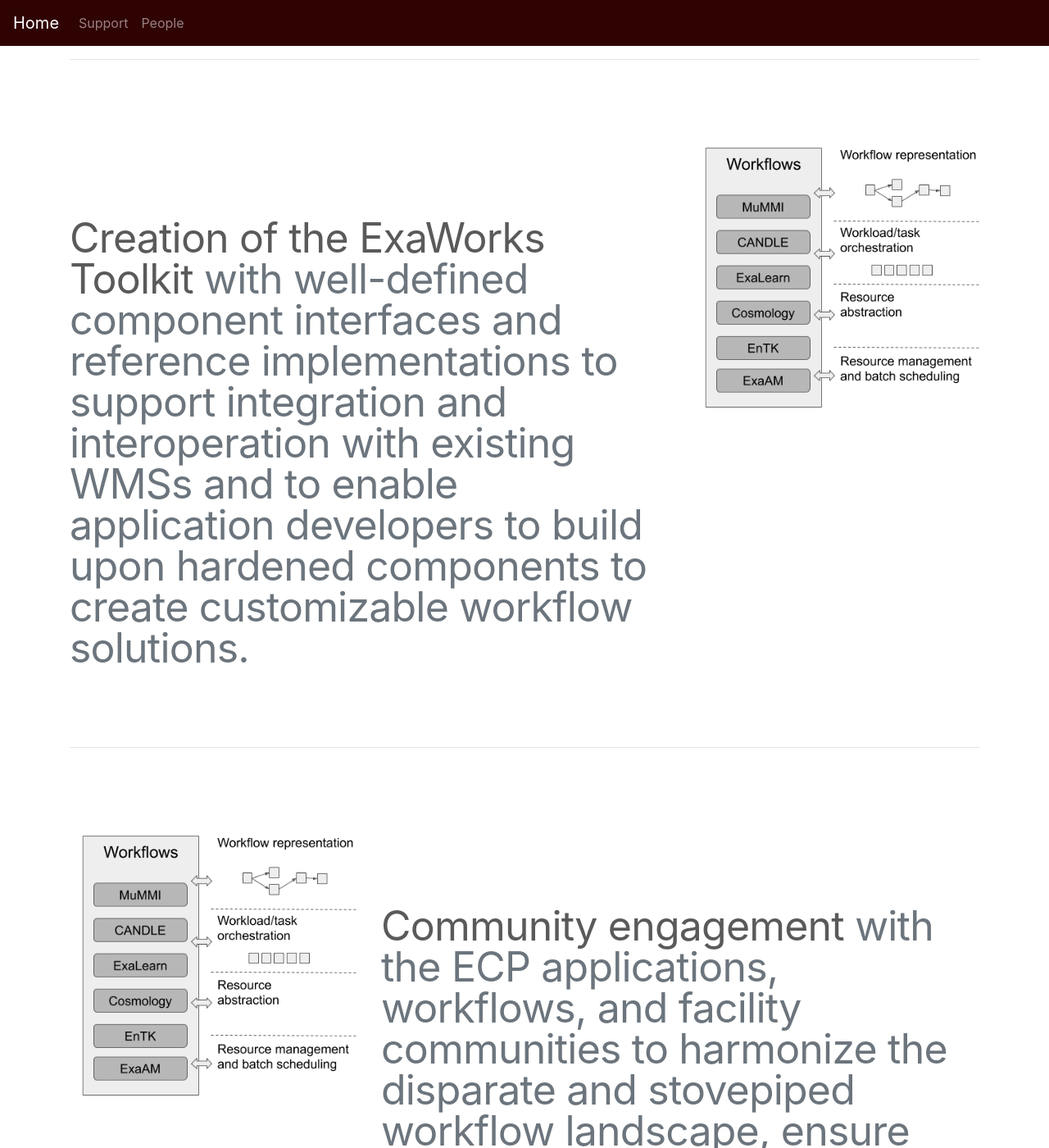
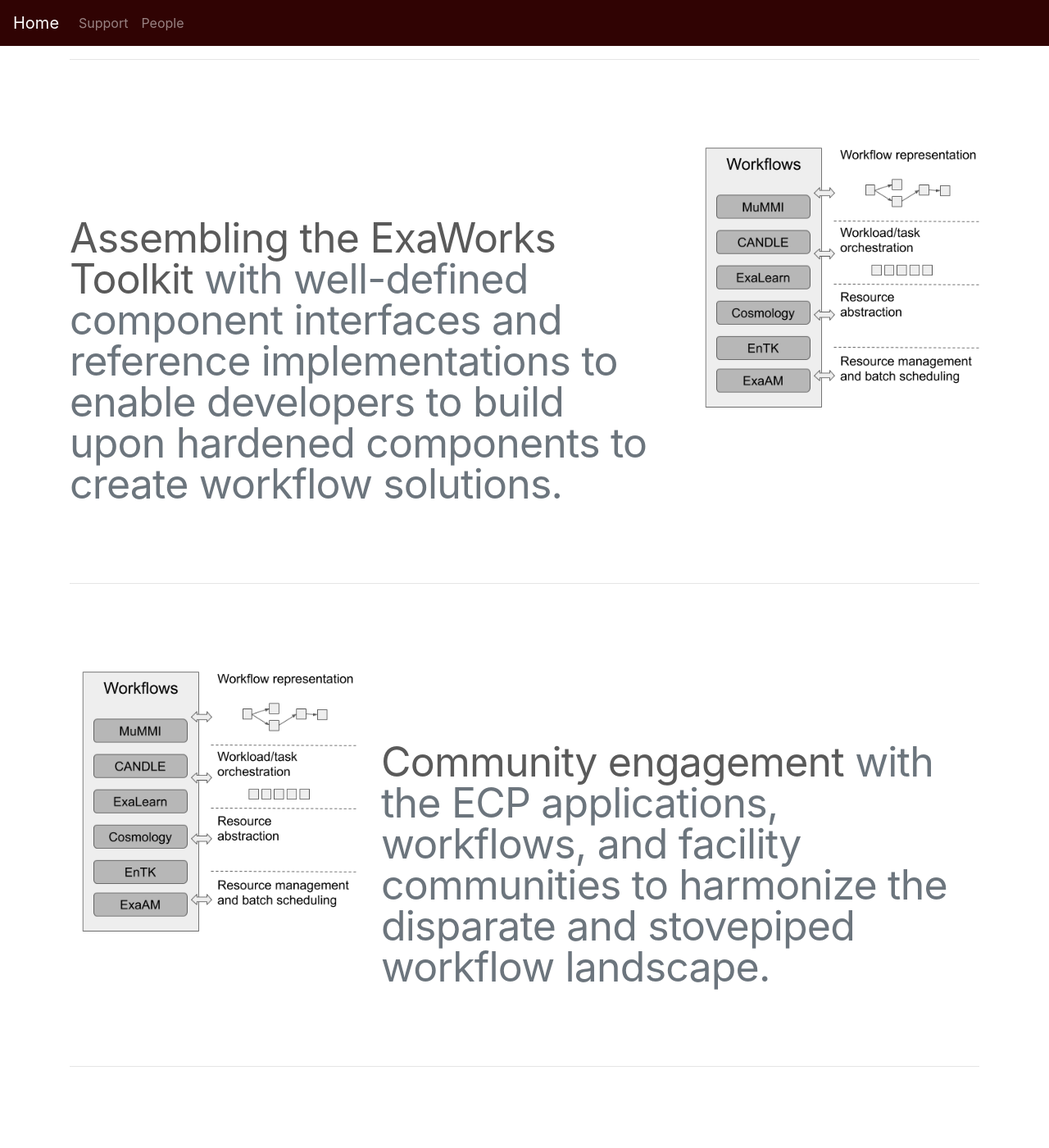
Before and after one commit to ExaWorks/exaworks.github.io, a Jekyll site: the page built from index.html, in a window 1280 px wide and 1400 px high, scrolled down 764 px. Shown: the whole window at 82% size. Built offline with Jekyll 4.4.1, drawn with Linux system fonts in a browser that asks for light colours; some of the changed text lies outside the part shown.

Commit message:
Update index.html

```diff
--- a/index.html
+++ b/index.html
@@ -39,10 +39,9 @@ layout: default
 
         <div class="row featurette">
           <div class="col-md-8">
-            <h2 class="featurette-heading">Creation of the ExaWorks Toolkit
+            <h2 class="featurette-heading">Assembling the ExaWorks Toolkit
 						<span class="text-muted">with well-defined component interfaces and reference
-implementations to support integration and interoperation with existing WMSs and to enable
-application developers to build upon hardened components to create customizable workflow
+implementations to enable developers to build upon hardened components to create workflow
 solutions.</span>
 						</h2>
             <p class="lead"></p>
@@ -62,9 +61,7 @@ solutions.</span>
           <div class="col-md-8">
             <h2 class="featurette-heading">Community engagement
 						<span class="text-muted">with the ECP applications, workflows, and facility communities
-to harmonize the disparate and stovepiped workflow landscape, ensure ExaWorks components
-and WMSs operate on exascale systems, and to create resources to support ECP applications
-and workflow users</span> </h2>
+to harmonize the disparate and stovepiped workflow landscape.</span> </h2>
             <p class="lead"></p>
           </div>
 
```
